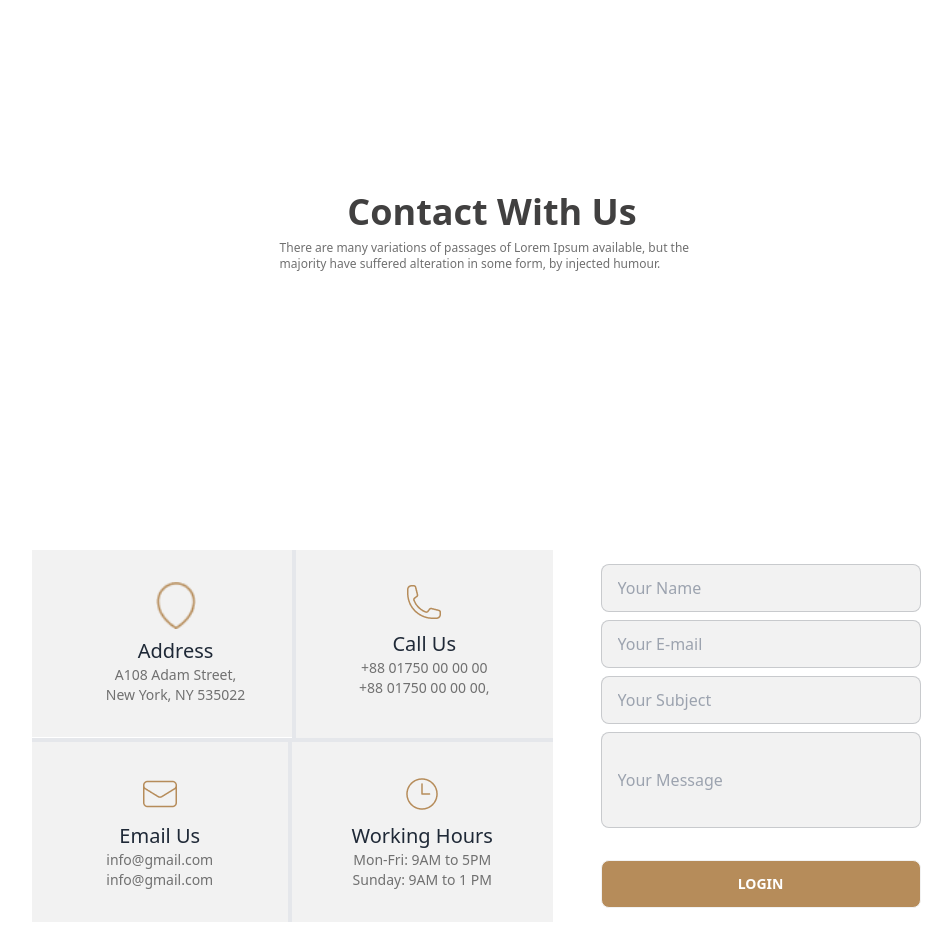
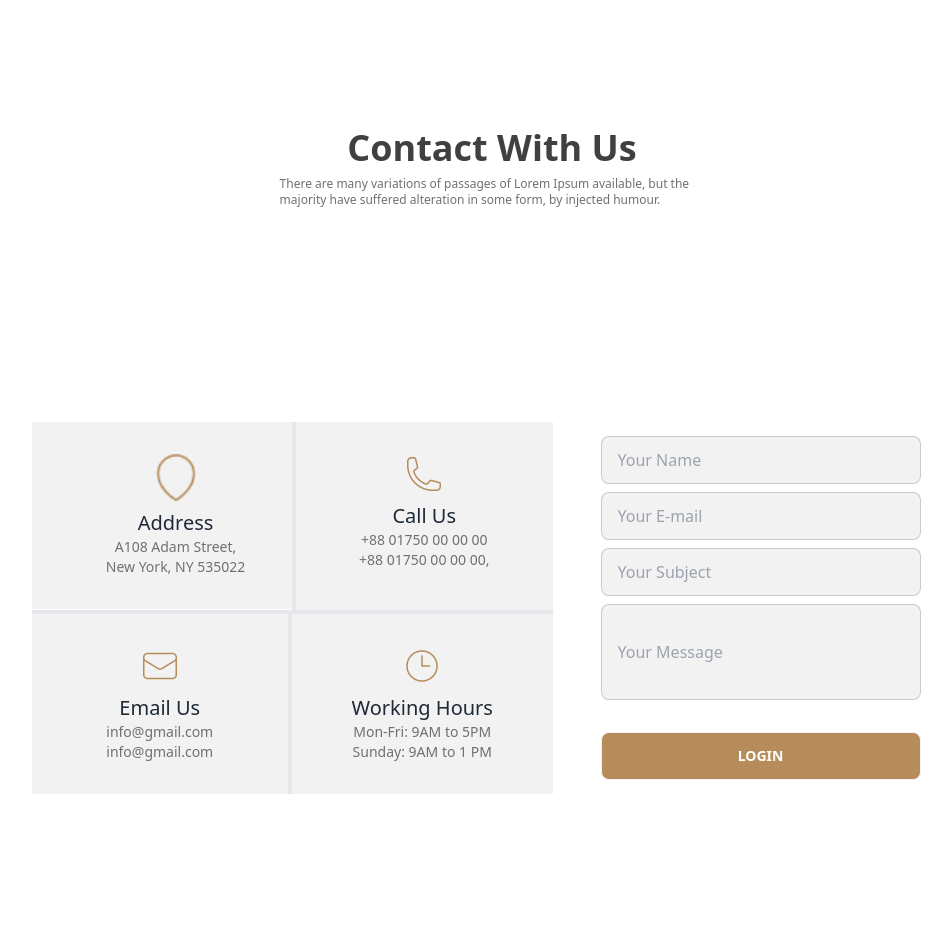
Before and after one commit to Saha-joy7/Legal-solution, a plain HTML site: page index.html in a window 1280 px wide. Shown: the part 3500-4428 px from the top of the page, without its empty margins (148-1100 px from the left). Drawn offline with nearby package versions, Linux system fonts and the light colour scheme.

```diff
--- a/index.html
+++ b/index.html
@@ -309,7 +309,7 @@
         <!-- contact container -->
         <section>
           <div>
-              <div class="space-y-2 lg:p-16">
+              <div class="space-y-2 lg:px-16">
                 <h3 class="text-2xl md:text-3xl lg:text-4xl font-bold text-[#414040] text-center">Contact With Us</h3>
                 <p class="text-xs md:text-xm font-normal text-[#707070] md:w-[40%] mx-auto">There are many variations of passages of Lorem Ipsum available, but the majority have suffered alteration in some form, by injected humour.</p>
               </div>
```
